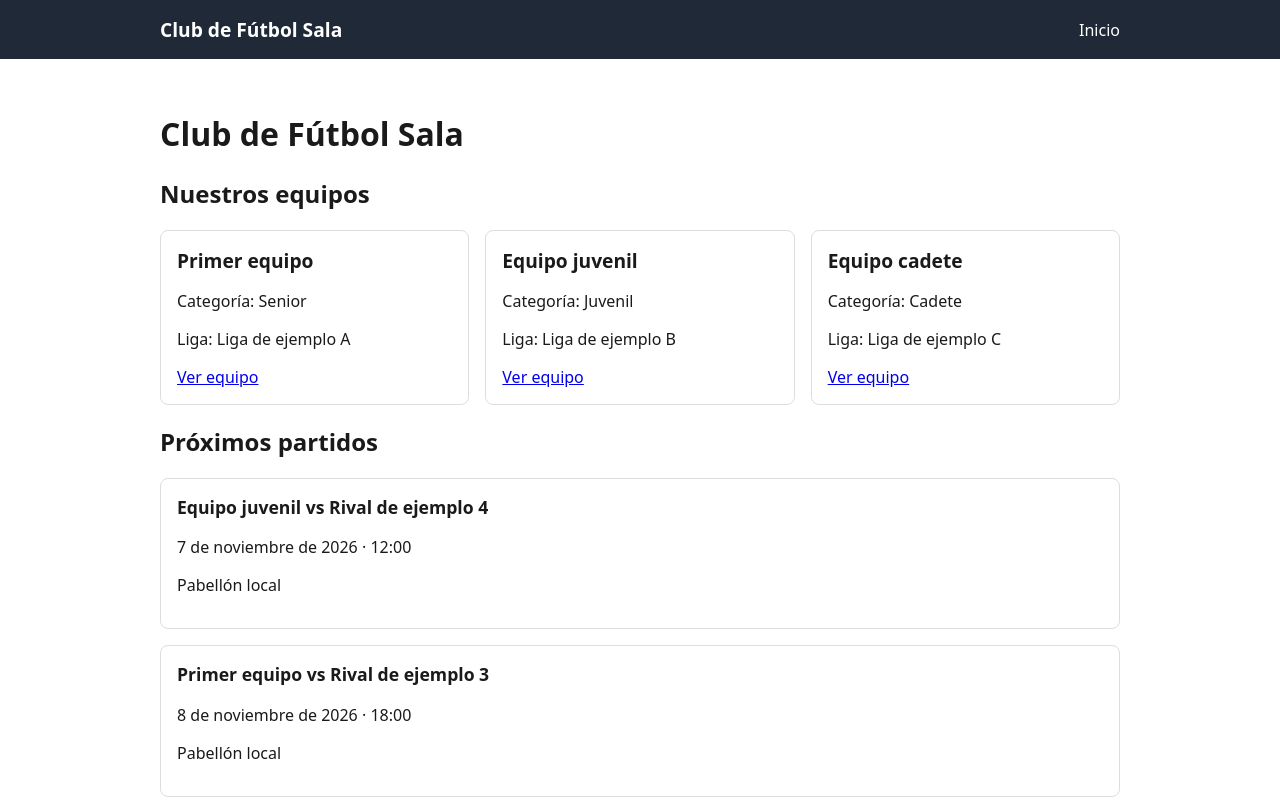
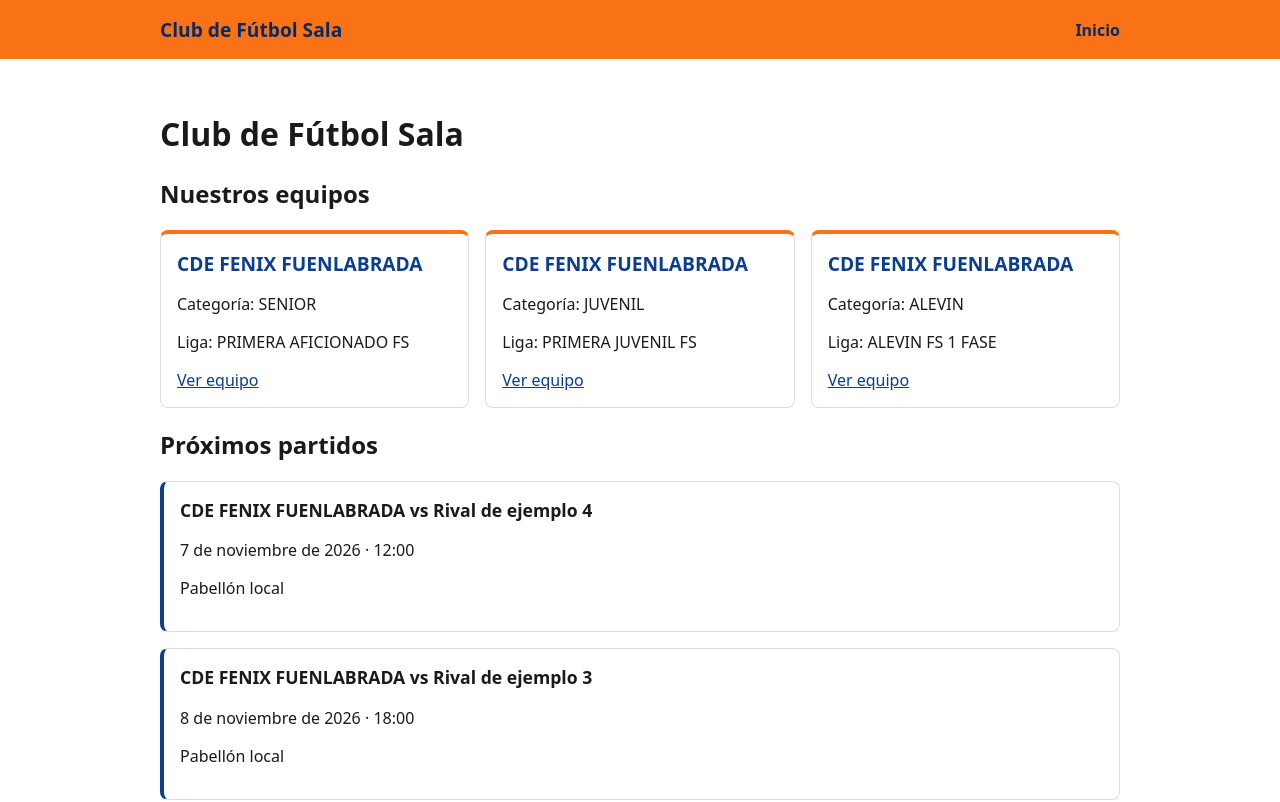
Before and after one commit to rvelasco2199/MI_PRIMERA_WEB, a React (Vite) app: page / in a window 1280 px wide. Shown: the top 802 px of the page. Built offline with nearby package versions, Linux system fonts and the light colour scheme.

Commit message:
feat: añadir los equipos reales del club

```diff
--- a/src/App.css
+++ b/src/App.css
@@ -5,7 +5,8 @@
 }
 
 .team-card {
-  border: 1px solid #dddddd;
+  border: 1px solid var(--color-border);
+  border-top: 4px solid var(--color-primary);
   border-radius: 8px;
   padding: 1rem;
 }
@@ -13,6 +14,7 @@
 .team-card h2 {
   margin-top: 0;
   font-size: 1.2rem;
+  color: var(--color-secondary);
 }
 
 .match-list {
@@ -21,7 +23,8 @@
 }
 
 .match-card {
-  border: 1px solid #dddddd;
+  border: 1px solid var(--color-border);
+  border-left: 4px solid var(--color-secondary);
   border-radius: 8px;
   padding: 1rem;
 }
@@ -33,6 +36,7 @@
 
 .match-score {
   font-weight: bold;
+  color: var(--color-secondary);
 }
 
 .table-wrapper {
@@ -48,7 +52,12 @@
 .standings-table td {
   padding: 0.5rem;
   text-align: center;
-  border-bottom: 1px solid #dddddd;
+  border-bottom: 1px solid var(--color-border);
+}
+
+.standings-table th {
+  background-color: var(--color-secondary);
+  color: #ffffff;
 }
 
 .standings-table th:nth-child(2),
@@ -57,13 +66,13 @@
 }
 
 .highlighted-row {
-  background-color: #fff3cd;
+  background-color: var(--color-primary-light);
   font-weight: bold;
 }
 
 .site-header {
-  background-color: #1f2937;
-  color: #ffffff;
+  background-color: var(--color-primary);
+  color: var(--color-secondary-dark);
 }
 
 .site-header-content {
@@ -77,8 +86,9 @@
 }
 
 .site-header a {
-  color: #ffffff;
+  color: var(--color-secondary-dark);
   text-decoration: none;
+  font-weight: 600;
 }
 
 .site-header a:hover {
--- a/src/data/teams.js
+++ b/src/data/teams.js
@@ -1,20 +1,20 @@
 export const teams = [
   {
     id: 1,
-    name: 'Primer equipo',
-    category: 'Senior',
-    league: 'Liga de ejemplo A',
+    name: 'CDE FENIX FUENLABRADA',
+    category: 'SENIOR',
+    league: 'PRIMERA AFICIONADO FS',
   },
   {
     id: 2,
-    name: 'Equipo juvenil',
-    category: 'Juvenil',
-    league: 'Liga de ejemplo B',
+    name: 'CDE FENIX FUENLABRADA',
+    category: 'JUVENIL',
+    league: 'PRIMERA JUVENIL FS',
   },
   {
     id: 3,
-    name: 'Equipo cadete',
-    category: 'Cadete',
-    league: 'Liga de ejemplo C',
+    name: 'CDE FENIX FUENLABRADA',
+    category: 'ALEVIN',
+    league: 'ALEVIN FS 1 FASE',
   },
 ]
--- a/src/index.css
+++ b/src/index.css
@@ -1,8 +1,18 @@
+:root {
+  --color-primary: #f97316;
+  --color-primary-light: #fff1e6;
+  --color-secondary: #0b3d91;
+  --color-secondary-dark: #082a63;
+  --color-text: #1a1a1a;
+  --color-border: #dddddd;
+  --color-background: #ffffff;
+}
+
 body {
   margin: 0;
   font-family: system-ui, Arial, sans-serif;
-  background-color: #ffffff;
-  color: #1a1a1a;
+  background-color: var(--color-background);
+  color: var(--color-text);
 }
 
 main {
@@ -10,3 +20,7 @@ main {
   margin: 0 auto;
   padding: 2rem 1rem;
 }
+
+a {
+  color: var(--color-secondary);
+}
```
